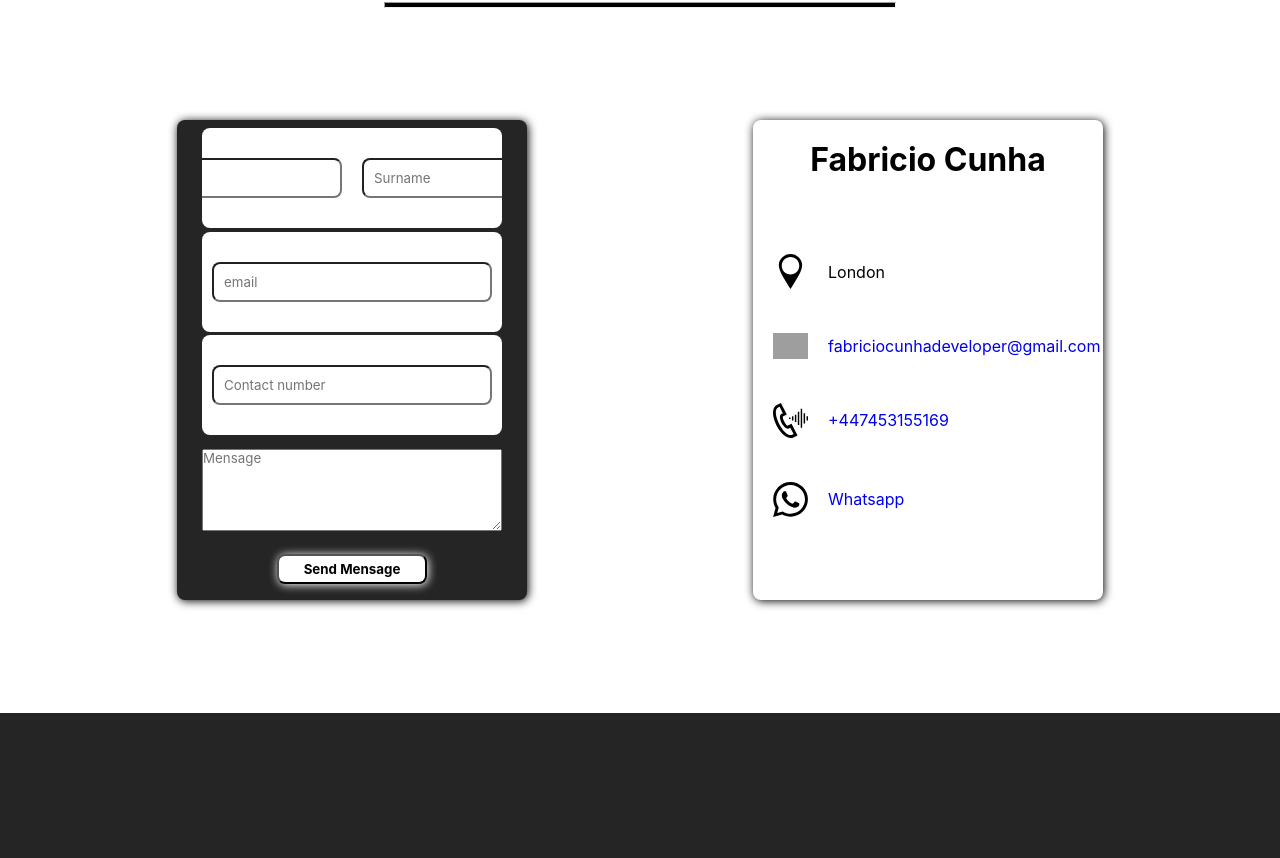
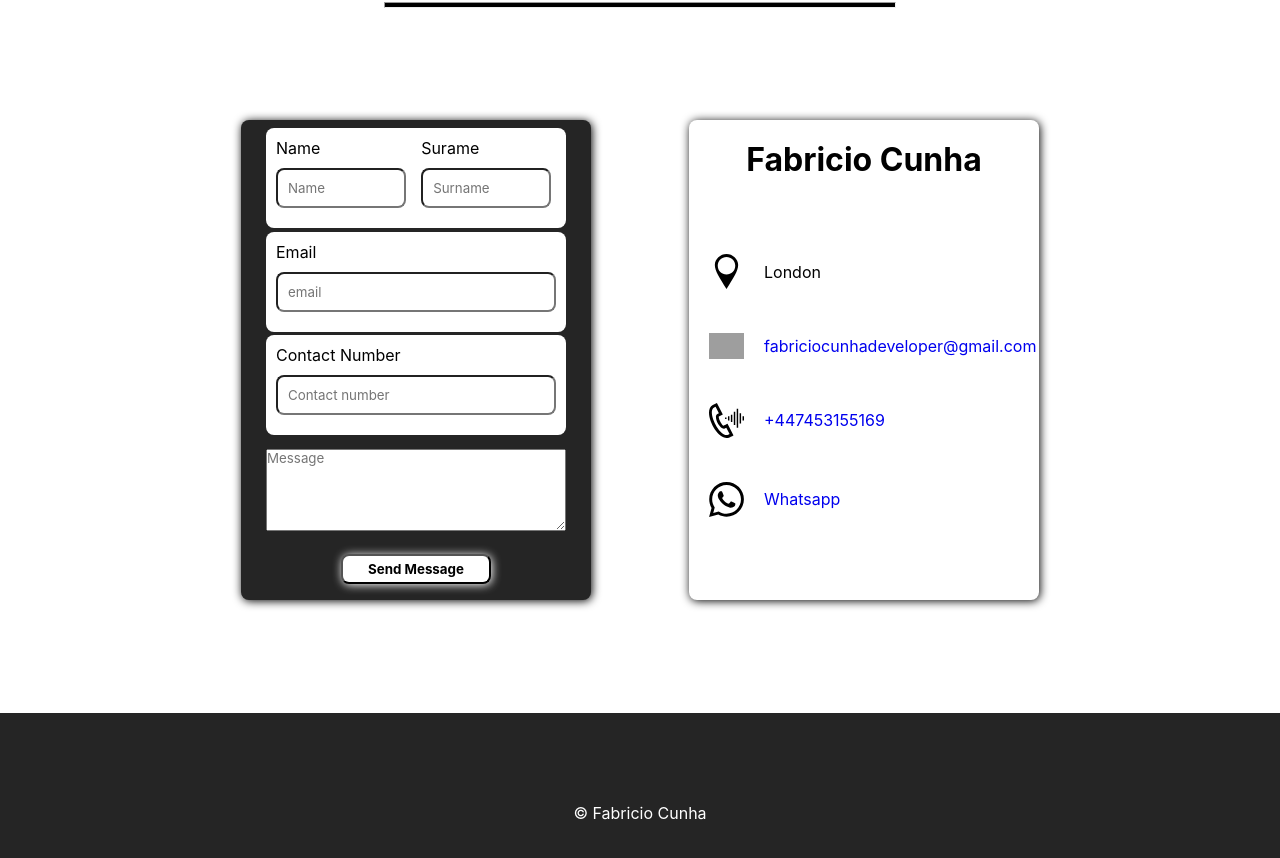
Before and after one commit to fabriciocunhauk/portfolio, a React (Create React App) app: page / in a window 1280 px wide. Shown: the part 3676-4534 px from the top of the page. Built offline with nearby package versions, Linux system fonts and the light colour scheme; grey boxes are pictures that could not be loaded.

Commit message:
Hot fixes

```diff
--- a/src/components/ContactSection/ContactSection.jsx
+++ b/src/components/ContactSection/ContactSection.jsx
@@ -12,21 +12,33 @@ const ContactSection = () => {
             <h1>Contact Me</h1>
             <hr />
             <div className="section-cards">
-                <form>
+                <form action="mailto:fabriciocunhadeveloper@gmail.com" method="post" encType="text/plain">
                     <fieldset>
                         <div className="form-field-cotainer">
-                            <input className="names-fied" type="text" name="name" placeholder="Name" />
-                            <input className="names-fied" type="text" name="name" placeholder="Surname" />
+                            <div>
+                                <label htmlFor="name">Name</label>
+                                <input className="names-fied" id="name" type="text" name="Name " placeholder="Name" />
+                            </div>
+                            <div>
+                                <label htmlFor="surname">Surame</label>
+                                <input className="names-fied" id="surname" type="text" name="Surname " placeholder="Surname" />
+                            </div>
                         </div>
                         <div className="form-field-cotainer">
-                            <input type="email" placeholder="email" />
+                            <div>
+                                <label htmlFor="email">Email</label>
+                                <input type="email" id="email" name="email " placeholder="email" />
+                            </div>
                         </div>
                         <div className="form-field-cotainer">
-                            <input type="tel" placeholder="Contact number" />
+                            <div>
+                                <label htmlFor="contact">Contact Number</label>
+                                <input type="tel" id="contact" name="phone " placeholder="Contact number" />
+                            </div>
                         </div>
                     </fieldset>
-                    <textarea name="aditional-details" cols="64" rows="5" placeholder="Mensage"></textarea>
-                    <button type="submit">Send Mensage</button>
+                    <textarea name="aditional-details" cols="64" rows="5" placeholder="Message"></textarea>
+                    <button type="submit">Send Message</button>
                 </form>
                 <div className="contact-details">
                     <h1>Fabricio Cunha</h1>
--- a/src/components/ContactSection/contact-section.scss
+++ b/src/components/ContactSection/contact-section.scss
@@ -24,7 +24,7 @@
         display: flex;
         align-items: center;
         justify-content: space-around;
-        width: 90%;
+        width: 70%;
         height: 90%;
 
         form {
@@ -58,18 +58,24 @@
                     background: $white-color;
 
                     .names-fied {
+                        width: 130px;
                         margin: 10px;
                     }
 
                     @media (max-width: 700px) {
                         .names-fied {
-                            width: 130px;
+                            width: 120px;
                         }
+                    }
+
+                    label {
+                        margin-left: 10px;
                     }
 
                     input {
                         width: 280px;
                         height: 40px;
+                        margin: 10px;
                         border-radius: 8px;
                         outline: none;
                     }
--- a/src/components/Footer/Footer.jsx
+++ b/src/components/Footer/Footer.jsx
@@ -4,7 +4,7 @@ import './footer-styles.scss';
 const Footer = () => {
     return (
         <div className="footer">
-
+            <p>&#169; Fabricio Cunha</p>
         </div>
     )
 }
--- a/src/components/Footer/footer-styles.scss
+++ b/src/components/Footer/footer-styles.scss
@@ -1,6 +1,9 @@
 @import '../../scss/variables.scss';
 
 .footer {
+    display: flex;
+    align-items: center;
+    justify-content: center;
     color: $white-color;
     width: 100%;
     height: 200px;
--- a/src/components/ProjectsSection/project-secrion.scss
+++ b/src/components/ProjectsSection/project-secrion.scss
@@ -26,6 +26,6 @@
         flex-wrap: wrap;
         align-items: center;
         justify-content: space-evenly;
-        max-width: 1500px;
+        width: 90%;
     }
 }
--- a/src/components/SideMenu/side-menu.scss
+++ b/src/components/SideMenu/side-menu.scss
@@ -46,7 +46,7 @@
     }
 
     .contact-links-container {
-        margin-top: 50px;
+        margin-top: 20px;
         margin-bottom: -60px;
         width: 100%;
         height: 60px;
@@ -55,6 +55,8 @@
             display: flex;
             align-items: center;
             justify-content: space-evenly;
+            width: 300px;
+            height: 60px;
 
             .social-link {
                 width: 60px;
```
Also changed, not shown: 1 other file (tests, documents, lock files or other folders).
